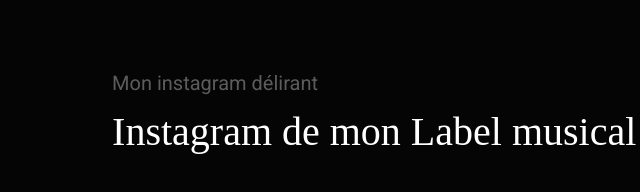
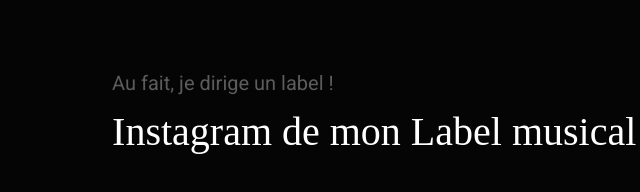
Before and after one commit to Haeliz/www.haeliz.com, a plain HTML site: page index.html in a window 1280 px wide. Shown: the part 10607-10799 px from the top of the page, 453-1093 px from the left. Drawn offline with Linux system fonts and the light colour scheme; a web font is replaced by a local one.

Commit message:
label blague lol

```diff
--- a/index.html
+++ b/index.html
@@ -727,7 +727,7 @@
             </div>
 
             <div class="column large-7 medium-full contact-social">
-                <h4>Mon instagram délirant</h4>
+                <h4>Au fait, je dirige un label !</h4>
                 <ul>
                     <li><a href="https://www.instagram.com/impostorz.records/?hl=fr" title="Instagram">Instagram de mon Label musical</a></li>
                 </ul>
```
